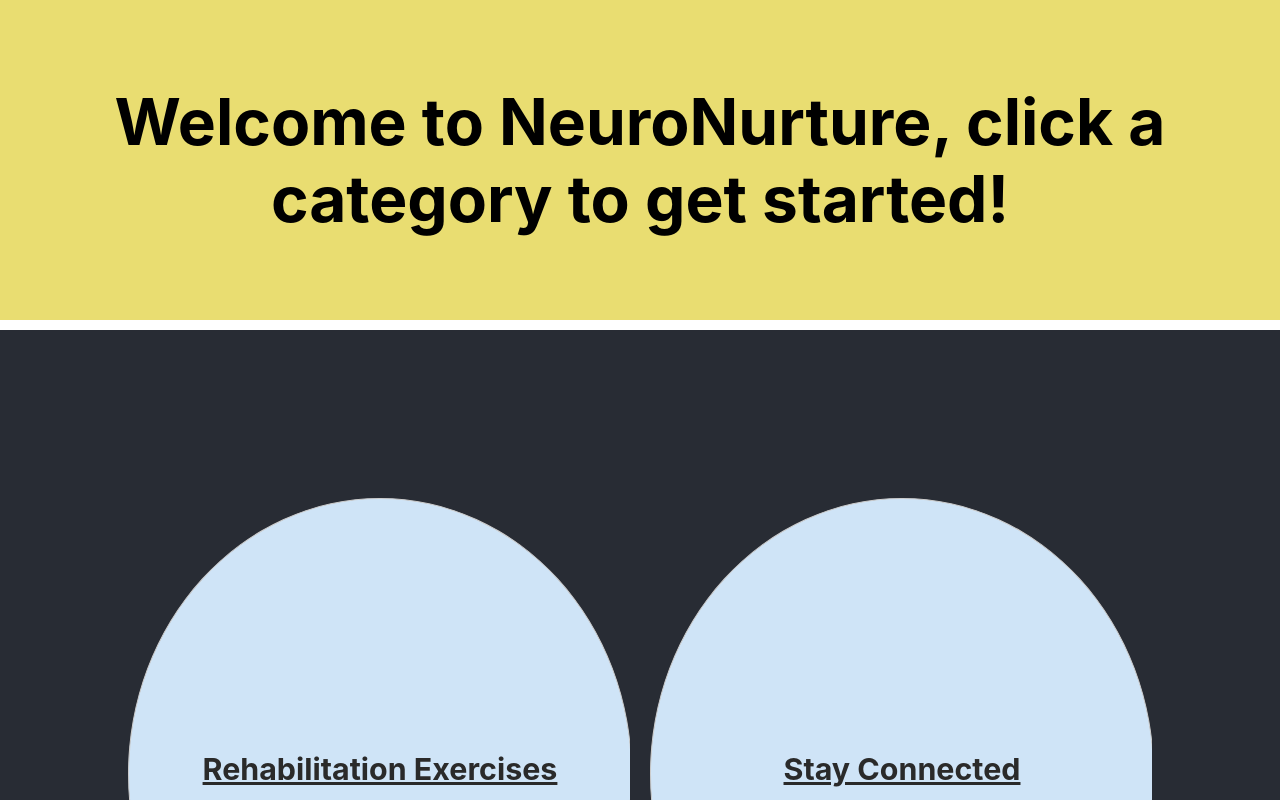
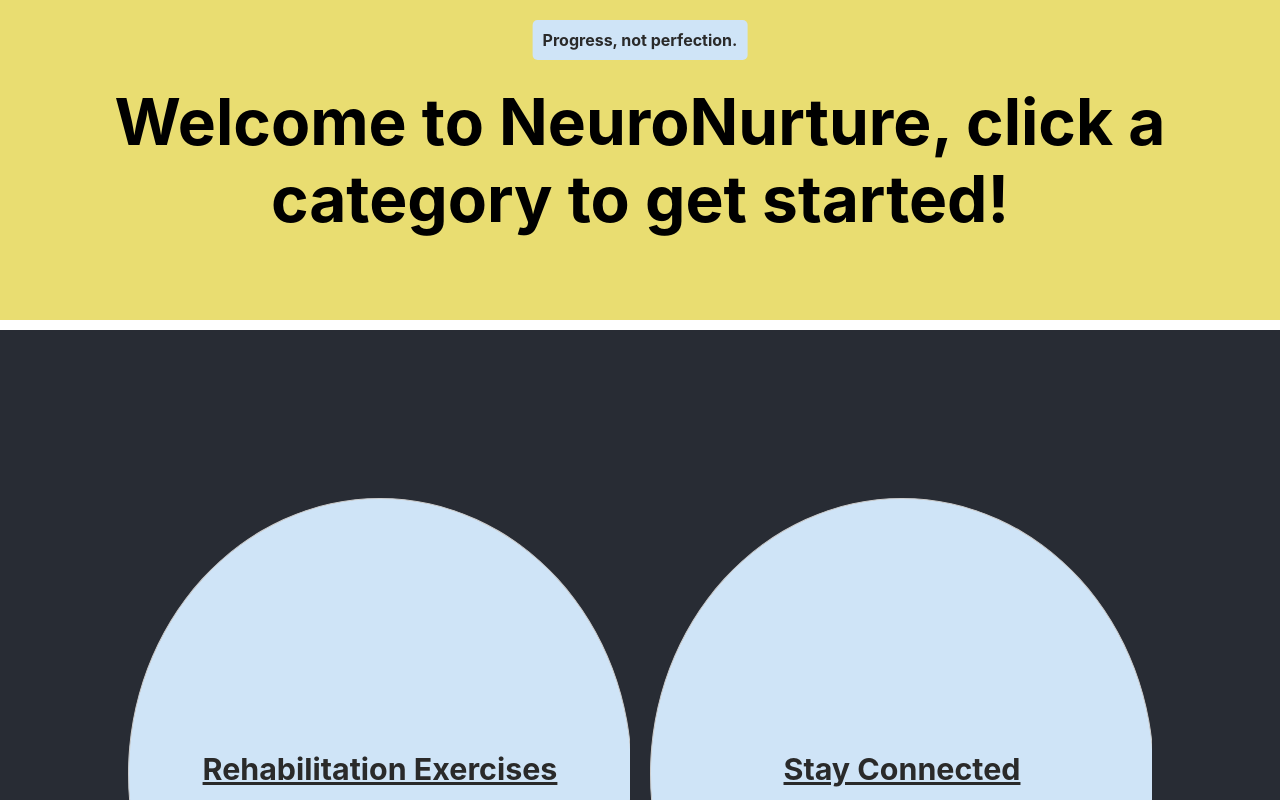
Before and after one commit to kmperera/CIS4930-HandsOnLearning, a React (Create React App) app in the folder health-app-frontend/: page /home in a window 1280 px wide. Shown: the top 800 px of the page. Built offline with nearby package versions, Linux system fonts and the light colour scheme.

Commit message:
Added motivational popups to Homepaage
Motivational popups appear at the top of the Homepage, and change every 10 seconds.

```diff
--- a/health-app-frontend/src/Homepage/Homepage.js
+++ b/health-app-frontend/src/Homepage/Homepage.js
@@ -51,12 +51,44 @@
 
 // Homepage.js
 
-import React from 'react';
+import React, { useState, useEffect, useMemo }  from 'react';
 import { useNavigate } from 'react-router-dom';
 import { Link } from 'react-router-dom';
 import './Homepage.css';
+import Motivation from './Motivation';
 
 export default function Homepage() {
+  //popup motivation functionality
+  const messages = useMemo(() => [
+    "Progress, not perfection.",
+    "Healing begins with self love.",
+    "One step at a time.",
+    "Your strength is beyond inspiring.",
+    "Hope is stronger than fear.",
+    "Discover your true resilience.",
+    "Positivity is the greatest super power.",
+    "Embrace your inner strength.",
+    "Courage and perserverance daily.",
+    "You are so loved."
+  ], []);
+
+  const [currentMessageIndex, setCurrentMessageIndex] = useState(0);
+
+  useEffect(() => {
+    const showToast = () => {
+      setCurrentMessageIndex((prevIndex) => (prevIndex + 1) % messages.length);
+      setTimeout(showToast, 10000);
+    };
+
+    setTimeout(showToast, 10000);
+
+    return () => {
+      clearTimeout();
+    };
+  }, [currentMessageIndex, messages]);
+
+  const currentMessage = messages[currentMessageIndex];
+
   // Use this for routing using the buttons
   const navigate = useNavigate();
 
@@ -67,6 +99,10 @@ export default function Homepage() {
 
   return (
     <div>
+      <div>
+        <Motivation message={currentMessage} />
+      </div>
+
       <div className='Header-container'>
         <h1>Welcome to NeuroNurture, click a category to get started!</h1>
       </div>
--- /dev/null
+++ b/health-app-frontend/src/Homepage/Motivation.css
@@ -0,0 +1,16 @@
+.toast-container {
+  position: fixed;
+  top: 20px;
+  left: 50%;
+  transform: translateX(-50%);
+  z-index: 1000;
+}
+
+.toast {
+  padding: 10px;
+  background-color: #cfe4f7;
+  color: #2a2a2a;
+  font-weight: bold;
+  border-radius: 5px;
+  box-shadow: 0 0 0 rgba(8, 52, 117, 0.1);
+}
--- /dev/null
+++ b/health-app-frontend/src/Homepage/Motivation.js
@@ -0,0 +1,12 @@
+import React from 'react';
+import './Motivation.css';
+
+const Motivation = ({ message, onClose }) => (
+  <div className="toast-container">
+    <div className="toast">
+      {message}
+    </div>
+  </div>
+);
+
+export default Motivation;
```
Also changed, not shown: health-app-frontend/src/Homepage/Homepage.css (line endings or trailing spaces).
